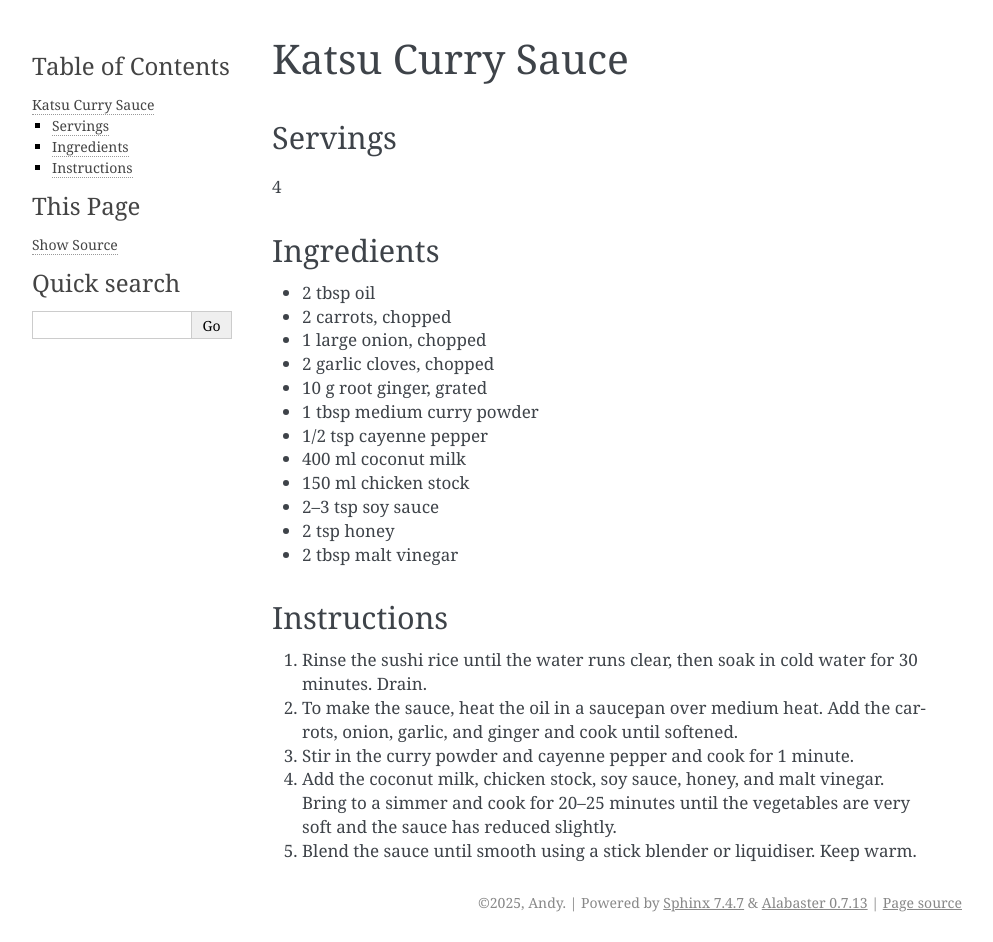
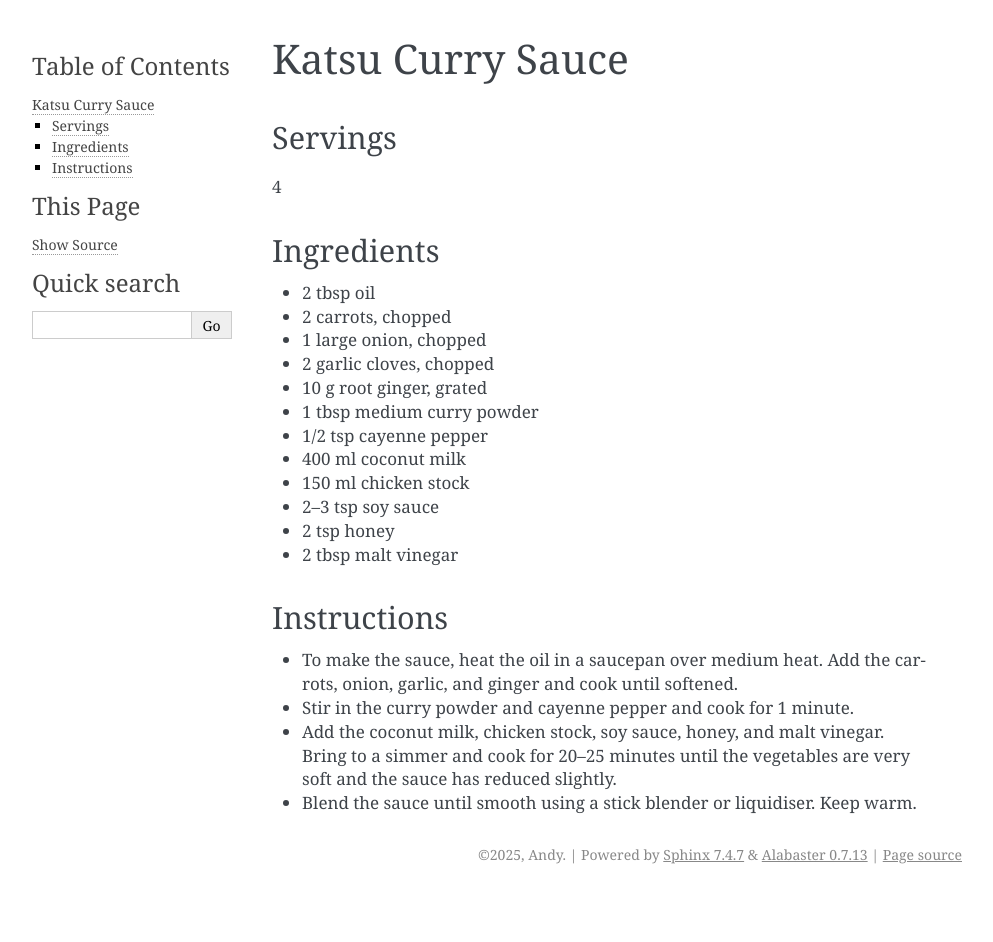
Before and after one commit to andrewclymer/BBQ, a Sphinx documentation site: the page built from docs/source/recipe/Katsu.rst, in a window 1280 px wide. Shown: the whole page, without its empty margins (148-1141 px from the left). Built offline with Sphinx 7.4.7, drawn with Linux system fonts in a browser that asks for light colours; after the commit the page ends 900 px from its top, so only the background shows below that.

Commit message:
removed katsu steps

```diff
--- a/docs/source/recipe/Katsu.rst
+++ b/docs/source/recipe/Katsu.rst
@@ -25,8 +25,7 @@ Ingredients
 Instructions
 ##########
 
-1. Rinse the sushi rice until the water runs clear, then soak in cold water for 30 minutes. Drain.
-2. To make the sauce, heat the oil in a saucepan over medium heat. Add the carrots, onion, garlic, and ginger and cook until softened.
-3. Stir in the curry powder and cayenne pepper and cook for 1 minute.
-4. Add the coconut milk, chicken stock, soy sauce, honey, and malt vinegar. Bring to a simmer and cook for 20–25 minutes until the vegetables are very soft and the sauce has reduced slightly.
-5. Blend the sauce until smooth using a stick blender or liquidiser. Keep warm.
+- To make the sauce, heat the oil in a saucepan over medium heat. Add the carrots, onion, garlic, and ginger and cook until softened.
+- Stir in the curry powder and cayenne pepper and cook for 1 minute.
+- Add the coconut milk, chicken stock, soy sauce, honey, and malt vinegar. Bring to a simmer and cook for 20–25 minutes until the vegetables are very soft and the sauce has reduced slightly.
+- Blend the sauce until smooth using a stick blender or liquidiser. Keep warm.
```
